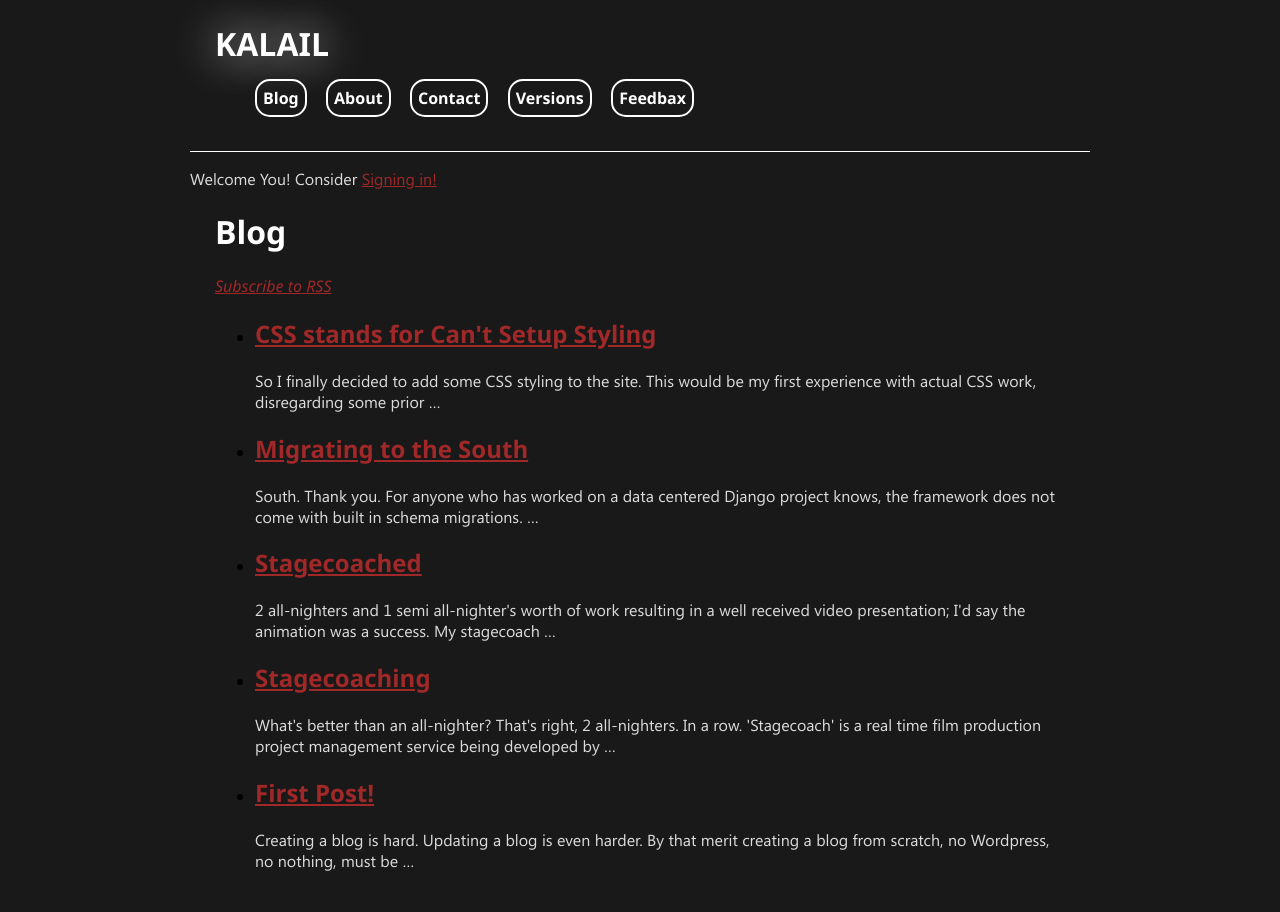
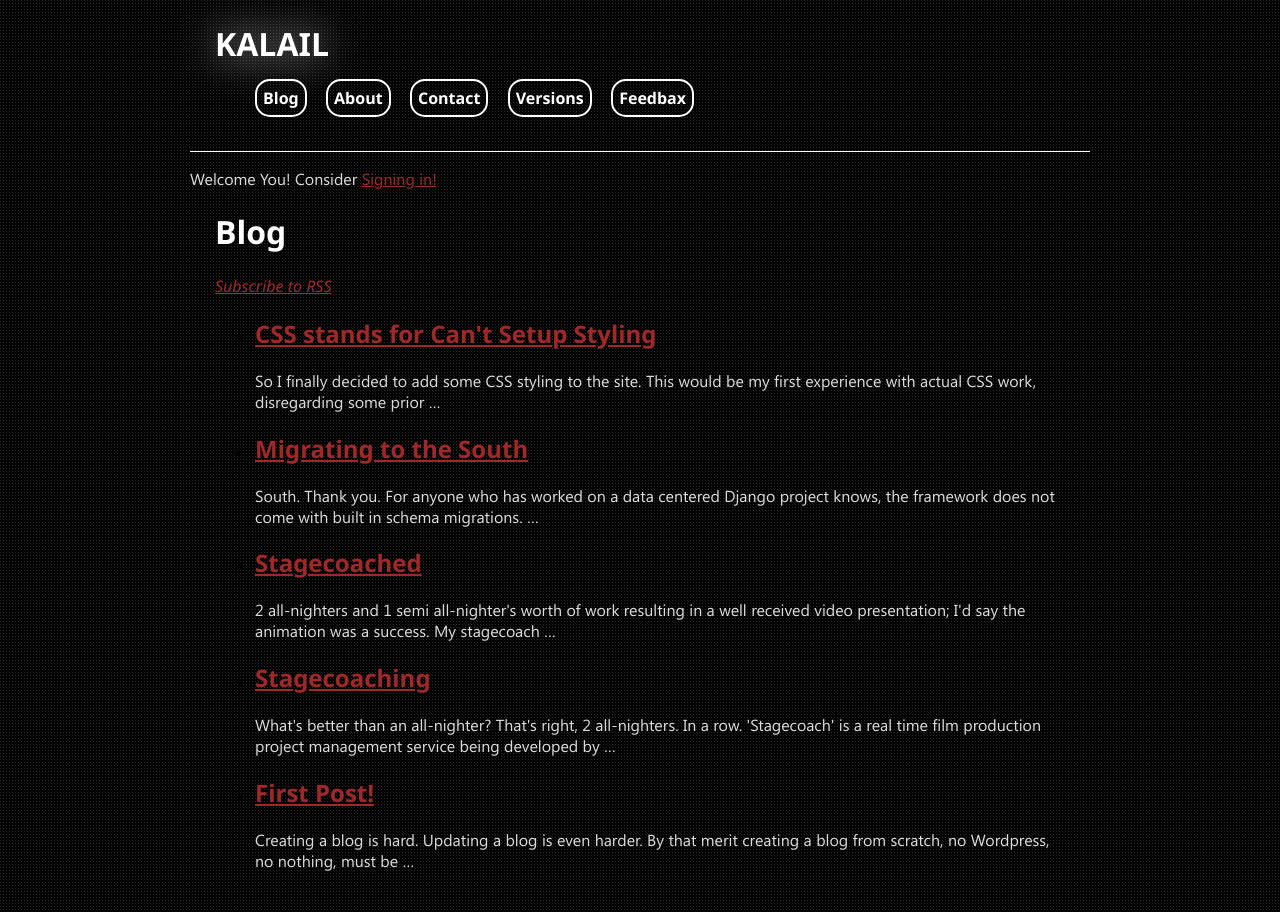
Before and after one commit to thekashifmalik/Kalail, a Django app: page /blog/ in a window 1280 px wide. Run offline with Django 3.2, Linux system fonts and the light colour scheme; data comes from the database, SQL or seed files in the repository; parts of the project's set-up code (start-up, migrations or seed data) failed here and were passed over; some libraries are stand-ins or nearby versions.

Commit message:
Feature: Add tiled background

```diff
--- a/kalail/static/css/styles.css
+++ b/kalail/static/css/styles.css
@@ -70,7 +70,9 @@ body
 	height: auto;
 	font-family:"Segoe UI", "Helvetica", sans-serif;
 	/*background-color: rgb(13,13,13);*/
-	background-color: rgb(25,25,25);
+	/*background-color: rgb(25,25,25);*/
+	background-image: url("img/background_tile.png");
+	background-repeat: repeat;
 }
 
 html
```
Also changed, not shown: kalail/static/css/img/background_tile.png (added).
